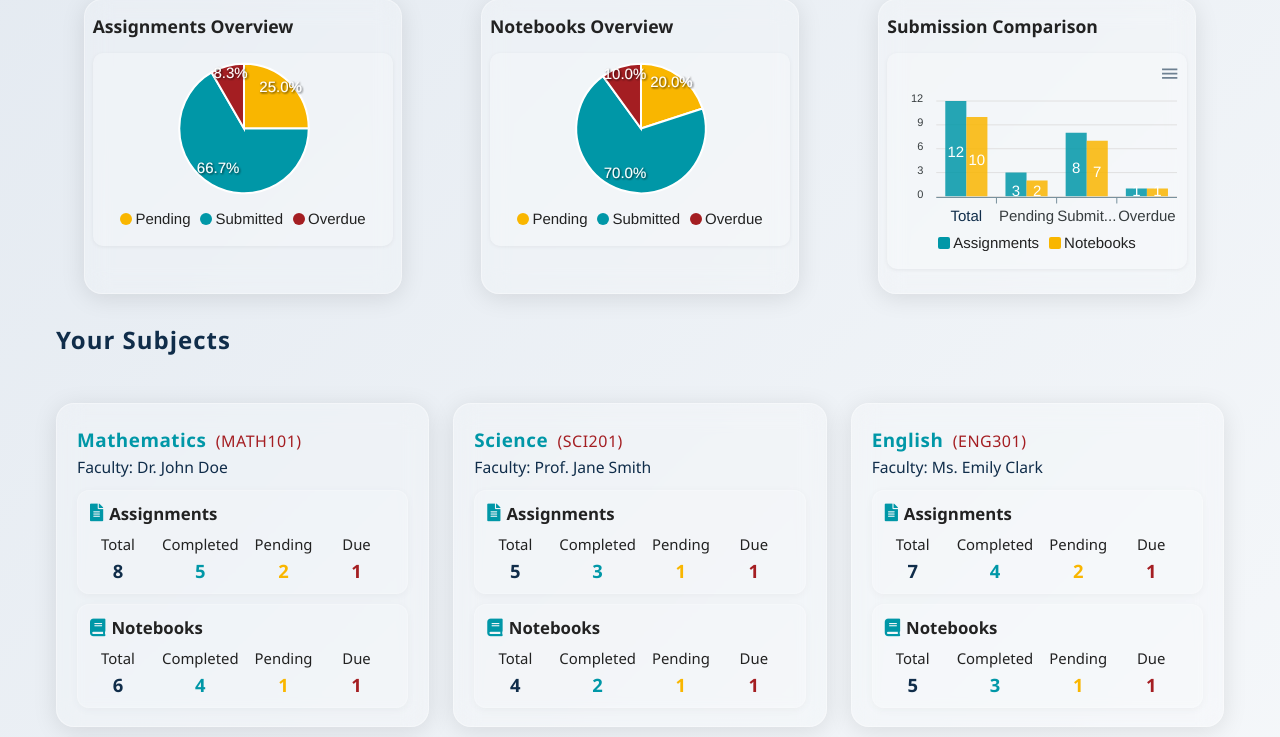
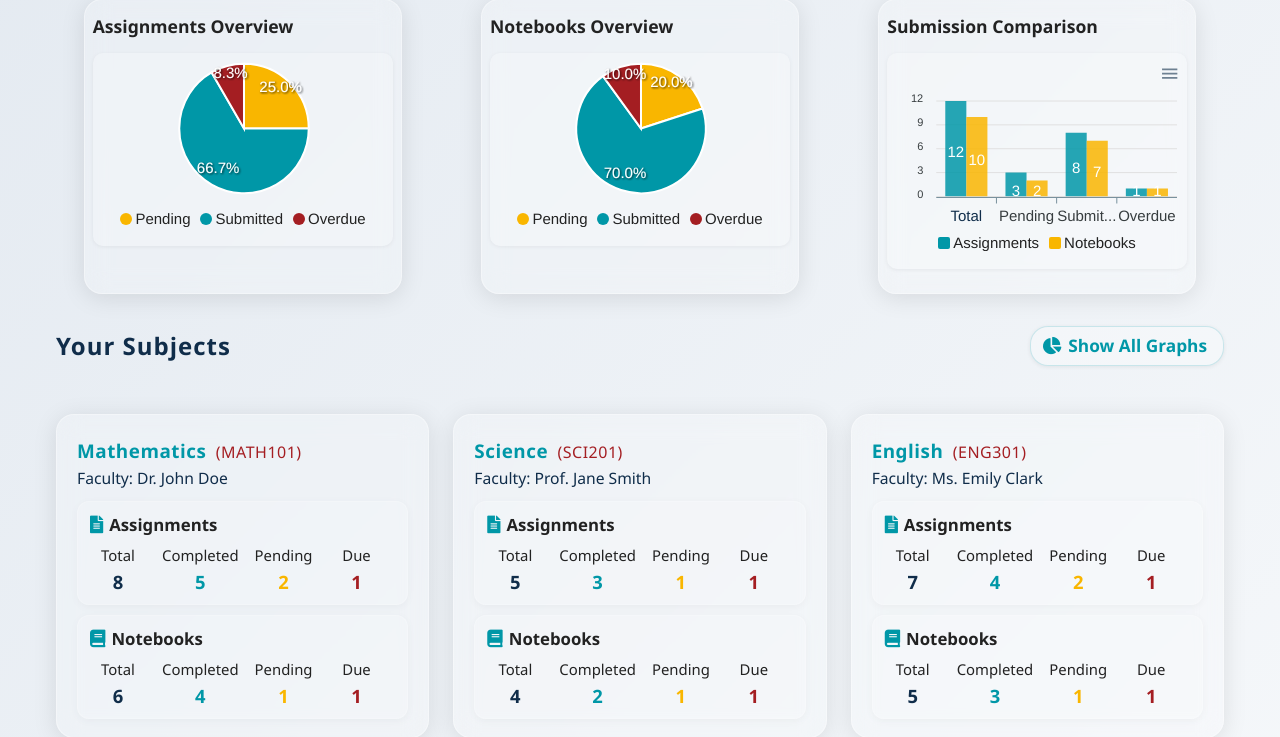
Before and after one commit to bhagirathbaraiya/PHP_PROJECT, a PHP site: page /cms/user/dashboard.php in a window 1280 px wide. Shown: the part 628-1365 px from the top of the page. Run offline with PHP 8.4, Linux system fonts and the light colour scheme; a user stored in the database is signed in; data comes from the database, SQL or seed files in the repository.

Commit message:
graphs added to the dashboard

```diff
--- a/user/dashboard.php
+++ b/user/dashboard.php
@@ -264,8 +264,11 @@ else{
     </div>
     <!-- Your Subjects Section -->
     <div class="dashboard-container" style="margin-top: 0;">
-        <div style="grid-column: 1 / -1; text-align:left; margin-bottom: 8px; margin-top: 0;">
+        <div style="grid-column: 1 / -1; display: flex; justify-content: space-between; align-items: center; margin-bottom: 8px; margin-top: 0;">
             <h4 style="margin:0; color:#102d4a; font-weight:700; letter-spacing:1px;">Your Subjects</h4>
+            <button id="toggle-all-graphs-btn" class="toggle-all-graphs-btn" aria-label="Toggle All Graphs" title="Toggle All Graphs">
+                <i class="fas fa-chart-pie"></i> <span id="toggle-all-graphs-label">Show All Graphs</span>
+            </button>
         </div>
         <div class="subjects-grid" role="region" aria-label="Subjects Overview">
             <!-- Subject cards will be injected here by JS -->
@@ -407,7 +410,7 @@ else{
 
     // Render subject cards
     var subjectsGrid = document.querySelector('.subjects-grid');
-    subjects.forEach(function(subject) {
+    subjects.forEach(function(subject, idx) {
         var card = document.createElement('div');
         card.className = 'subject-card';
         card.tabIndex = 0;
@@ -417,7 +420,7 @@ else{
             <div class="faculty-name">Faculty: ${subject.faculty}</div>
             <div class="subject-section assignment-section">
                 <div class="section-label"><i class='fas fa-file-alt'></i> Assignments</div>
-                <div class="subject-stats">
+                <div class="subject-stats stats-view" id="assignment-stats-${idx}">
                     <div class="subject-stat total">
                         <span class="stat-label">Total</span>
                         <span class="stat-value">${subject.assignments.total}</span>
@@ -435,10 +438,11 @@ else{
                         <span class="stat-value">${subject.assignments.due}</span>
                     </div>
                 </div>
+                <div class="chart-view" id="assignment-chart-${idx}" style="display:none; min-width:180px; min-height:120px;"></div>
             </div>
             <div class="subject-section notebook-section">
                 <div class="section-label"><i class='fas fa-book'></i> Notebooks</div>
-                <div class="subject-stats">
+                <div class="subject-stats stats-view" id="notebook-stats-${idx}">
                     <div class="subject-stat total">
                         <span class="stat-label">Total</span>
                         <span class="stat-value">${subject.notebooks.total}</span>
@@ -456,9 +460,65 @@ else{
                         <span class="stat-value">${subject.notebooks.due}</span>
                     </div>
                 </div>
+                <div class="chart-view" id="notebook-chart-${idx}" style="display:none; min-width:180px; min-height:120px;"></div>
             </div>
         `;
         subjectsGrid.appendChild(card);
+    });
+
+    // Toggle all charts/stat views logic
+    var chartInstances = {};
+    var allGraphsVisible = false;
+    function renderPieChartIfNeeded(idx, type) {
+        var chartId = type + '-chart-' + idx;
+        var chartDiv = document.getElementById(chartId);
+        if (!chartInstances[chartId]) {
+            var data = type === 'assignment' ? subjects[idx].assignments : subjects[idx].notebooks;
+            var chartOptions = {
+                chart: { type: 'pie', height: 140 },
+                series: [data.completed, data.pending, data.due],
+                labels: ['Completed', 'Pending', 'Due'],
+                colors: ['#0097A7', '#F9B600', '#A41E22'],
+                legend: {
+                    show: true,
+                    fontSize: '13px',
+                    position: 'bottom',
+                    labels: { colors: ['#222'] }
+                },
+                dataLabels: {
+                    style: { fontSize: '13px', fontWeight: 'bold' }
+                },
+                accessibility: {
+                    enabled: true,
+                    description: (type.charAt(0).toUpperCase() + type.slice(1)) + ' pie chart for ' + subjects[idx].name
+                }
+            };
+            chartInstances[chartId] = new ApexCharts(chartDiv, chartOptions);
+            chartInstances[chartId].render();
+        }
+    }
+    function toggleAllGraphs(showGraphs) {
+        subjects.forEach(function(subject, idx) {
+            ['assignment', 'notebook'].forEach(function(type) {
+                var statsId = type + '-stats-' + idx;
+                var chartId = type + '-chart-' + idx;
+                var statsDiv = document.getElementById(statsId);
+                var chartDiv = document.getElementById(chartId);
+                if (showGraphs) {
+                    statsDiv.style.display = 'none';
+                    chartDiv.style.display = 'block';
+                    renderPieChartIfNeeded(idx, type);
+                } else {
+                    statsDiv.style.display = 'flex';
+                    chartDiv.style.display = 'none';
+                }
+            });
+        });
+        allGraphsVisible = showGraphs;
+        document.getElementById('toggle-all-graphs-label').textContent = showGraphs ? 'Show All Stats' : 'Show All Graphs';
+    }
+    document.getElementById('toggle-all-graphs-btn').addEventListener('click', function() {
+        toggleAllGraphs(!allGraphsVisible);
     });
 </script>
 <style>
@@ -577,6 +637,40 @@ else{
         grid-template-columns: 1fr;
     }
 }
+.toggle-all-graphs-btn {
+    background: rgba(255,255,255,0.25);
+    border: 1px solid rgba(0,151,167,0.18);
+    border-radius: 18px;
+    cursor: pointer;
+    padding: 6px 16px 6px 12px;
+    font-size: 1.08rem;
+    color: #0097A7;
+    transition: background 0.15s, box-shadow 0.15s;
+    outline: none;
+    box-shadow: 0 1px 4px rgba(0,0,0,0.07);
+    display: flex;
+    align-items: center;
+    gap: 7px;
+    font-weight: 600;
+}
+.toggle-all-graphs-btn:focus, .toggle-all-graphs-btn:hover {
+    background: #e0f7fa;
+    color: #A41E22;
+    box-shadow: 0 2px 8px rgba(0,0,0,0.10);
+}
+.toggle-all-graphs-btn i {
+    pointer-events: none;
+}
+.chart-view {
+    width: 100%;
+    min-height: 120px;
+    display: flex;
+    align-items: center;
+    justify-content: center;
+}
+.subject-stats {
+    transition: display 0.2s;
+}
 </style>
 </body>
 
```
